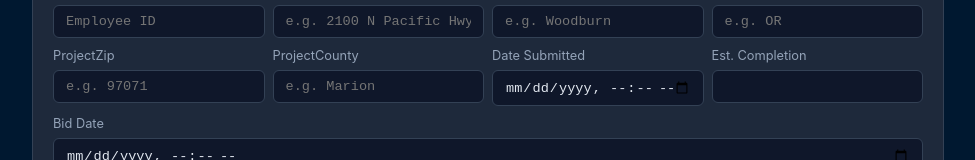
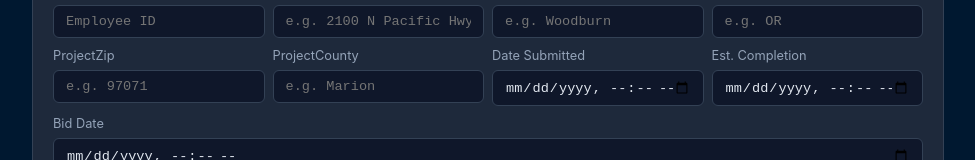
Before and after one commit to PBS-Admin/pbs-database-api, a Next.js app: page /projectinfo in a window 1280 px wide. Shown: the part 2156-2316 px from the top of the page, without its empty margins (152-1127 px from the left). Built offline with nearby package versions, Linux system fonts and the light colour scheme.

Commit message:
date datatype needs to include -local

```diff
--- a/app/projectinfo/page.tsx
+++ b/app/projectinfo/page.tsx
@@ -91,7 +91,7 @@ export default function ProjectInfoPage() {
           { label: "ProjectZip", name: "ProjectZip", type: "text", placeholder: "e.g. 97071" },
           { label: "ProjectCounty", name: "ProjectCounty", type: "text", placeholder: "e.g. Marion" },
           { label: "Date Submitted", name: "DateSubmitted", type: "datetime-local" },
-          { label: "Est. Completion", name: "EstDateComp", type: "datetime" },
+          { label: "Est. Completion", name: "EstDateComp", type: "datetime-local" },
           { label: "Bid Date", name: "BidDate", type: "datetime-local" },
         ]}
       />
```
